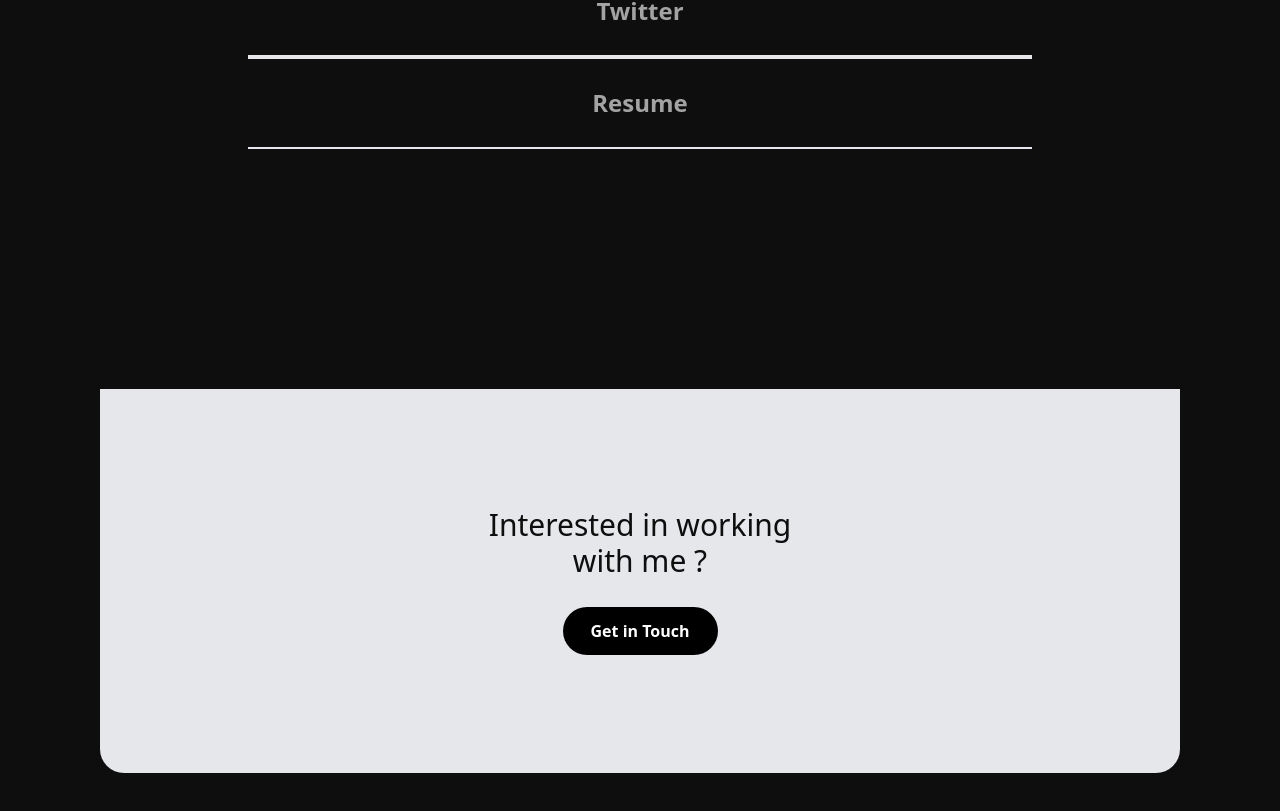
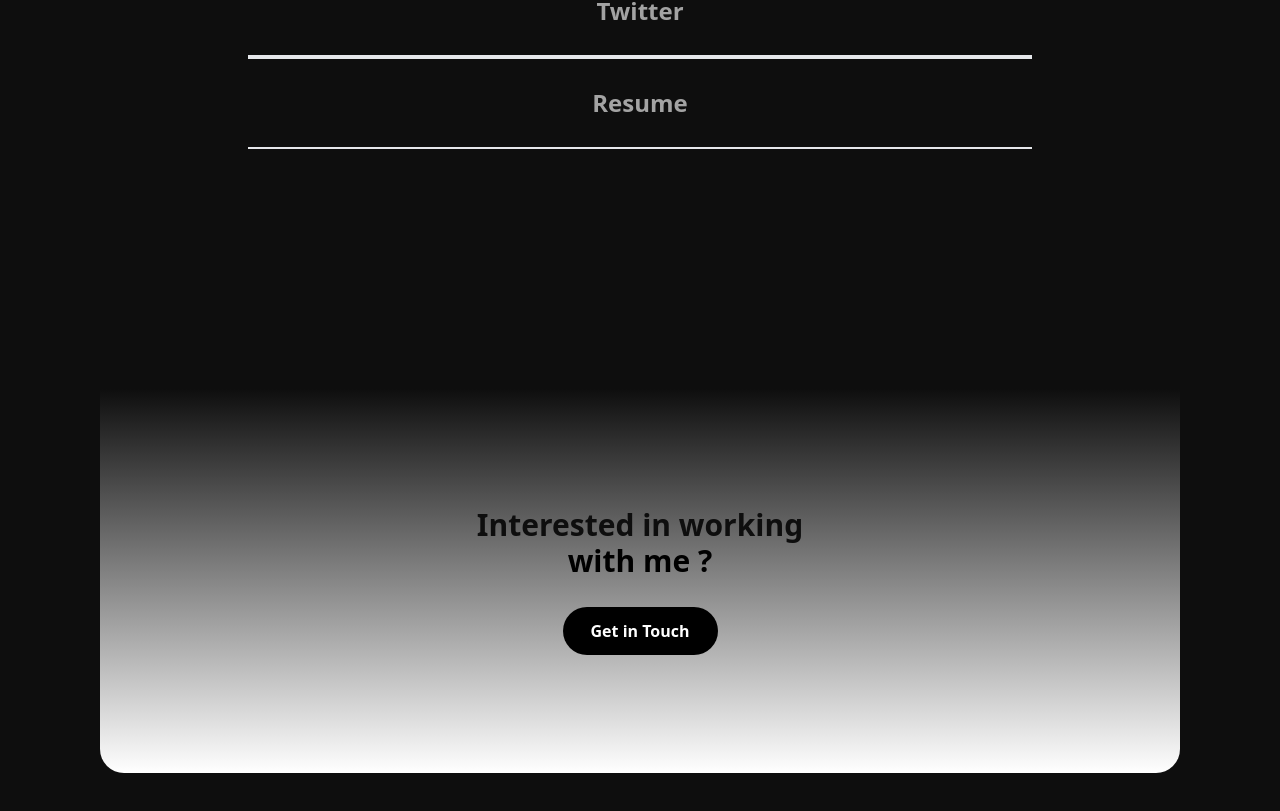
Before and after one commit to dhruvsovasaria/portfolio, a React (Vite) app: page / in a window 1280 px wide. Shown: the part 3292-4103 px from the top of the page. Built offline with nearby package versions, Linux system fonts and the light colour scheme; a web font is replaced by a local one.

Commit message:
refactor

```diff
--- a/src/components/Contact.jsx
+++ b/src/components/Contact.jsx
@@ -28,11 +28,12 @@ const Contact = () => {
         </div>
       </section>
 
-      <div className="bg-gray-200 min-h-96  text-center mx-auto flex justify-center items-center mt-60 rounded-bl-3xl rounded-br-3xl flex-col ">
-        <div className="text-3xl text-codeblacktext-codeblack text-codeblack">
+      <div className="from-codeblack to-white min-h-96  bg-gradient-to-b text-center mx-auto flex justify-center items-center mt-60 rounded-bl-3xl rounded-br-3xl flex-col ">
+        <div> </div> <div> </div>
+        <div className="text-3xl text-codeblacktext-codeblack font-semibold text-codeblack">
           Interested in working
         </div>
-        <div className="text-3xl text-codeblack ">with me ?</div>
+        <div className="text-3xl text- font-semibold text-black">with me ?</div>
         <a
           href=""
           className="bg-black text-white
```
